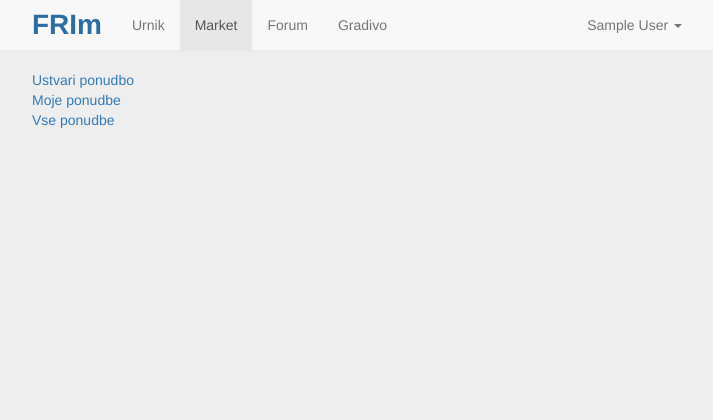
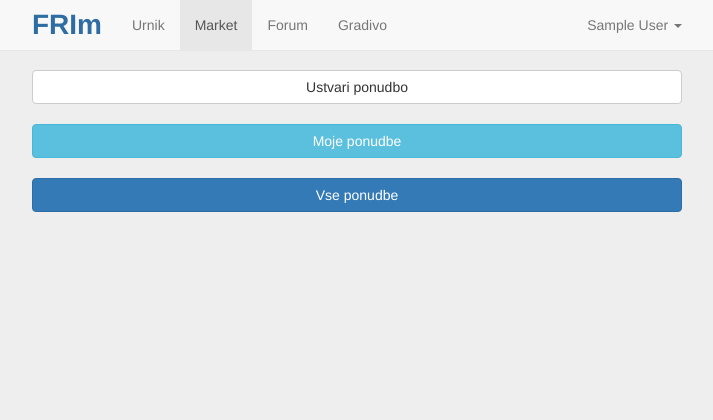
Before and after one commit to marlic1337/FRIm, a Django app: page /market/ in a window 1280 px wide. Shown: the top 420 px of the page, without its empty margins (283-996 px from the left). Run offline with Django 3.2, Linux system fonts and the light colour scheme; the visitor is signed in with stand-in values (Sample User, id 1); parts of the project's set-up code (start-up, migrations or seed data) failed here and were passed over; some libraries are stand-ins or nearby versions.

Commit message:
[market] Fix frontend

```diff
--- a/templates/market/alloffers.html
+++ b/templates/market/alloffers.html
@@ -22,6 +22,7 @@
         <br/><br/><p>Rezultati iskanja za: {{ query_text }}</p>
     {% endif %}
 
+{% if offers %}
     {% for o in offers %}
 
         <form action="{% url 'market:offeraccepted' %}" method="post">
@@ -39,7 +40,10 @@
         </form>
 
     {% endfor %}
+{% else %}
+<p>Ni ponudb.</p>
+{% endif %}
 <br>
 
-<a href="{% url 'market:index' %}">Nazaj</a>
+<a class="btn btn-primary" role="button" href="{% url 'market:index' %}">Nazaj</a>
 {% endblock %}
--- a/templates/market/index.html
+++ b/templates/market/index.html
@@ -1,7 +1,7 @@
 {% extends 'base.html' %}
 
 {% block content %}
-<a href="{% url 'market:makeoffer' %}">Ustvari ponudbo</a> <br>
-<a href="{% url 'market:myoffers' %}">Moje ponudbe</a> <br>
-<a href="{% url 'market:alloffers' %}">Vse ponudbe</a><br>
+<a class="btn btn-block btn-default" role="button" href="{% url 'market:makeoffer' %}">Ustvari ponudbo</a> <br>
+<a class="btn btn-block btn-info" role="button" href="{% url 'market:myoffers' %}">Moje ponudbe</a> <br>
+<a class="btn btn-block btn-primary" role="button" href="{% url 'market:alloffers' %}">Vse ponudbe</a><br>
 {% endblock %}
--- a/templates/market/makeoffer.html
+++ b/templates/market/makeoffer.html
@@ -1,7 +1,7 @@
 {% extends 'base.html' %}
 
 {% block content %}
-<p>Izberi predmet:</p>
+<h4>Izberi predmet:</h4>
 <ul>
     {% for class in subjects %}
         <li><a href="{% url 'market:createoffer' class.predmet_id %}">{{ class.predmet_name }}</a></li>
@@ -9,5 +9,5 @@
 </ul>
 
 <br>
-<a href="{% url 'market:index' %}">Nazaj</a>
+<a class="btn btn-primary" role="button" href="{% url 'market:index' %}">Nazaj</a>
 {% endblock %}
--- a/templates/market/myoffers.html
+++ b/templates/market/myoffers.html
@@ -16,6 +16,8 @@
             </div>
         </form>
         <br>
+    {% else %}
+        <p>Ni ponudb.</p>
     {% endif %}
 {% endfor %}
 <br>
@@ -32,8 +34,10 @@
             <label><b>Ponudbo sprejel:</b> <small>{{ o.acceptedBy }}</small></label><br>
         </div>
         <br>
+    {% else %}
+        <p>Ni ponudb.</p>
     {% endif %}
 {% endfor %}
 <br>
-<a href="{% url 'market:index' %}">Nazaj</a>
+<a class="btn btn-primary" role="button" href="{% url 'market:index' %}">Nazaj</a>
 {% endblock %}
```
Lines whose indentation alone changed are shown as unchanged.
